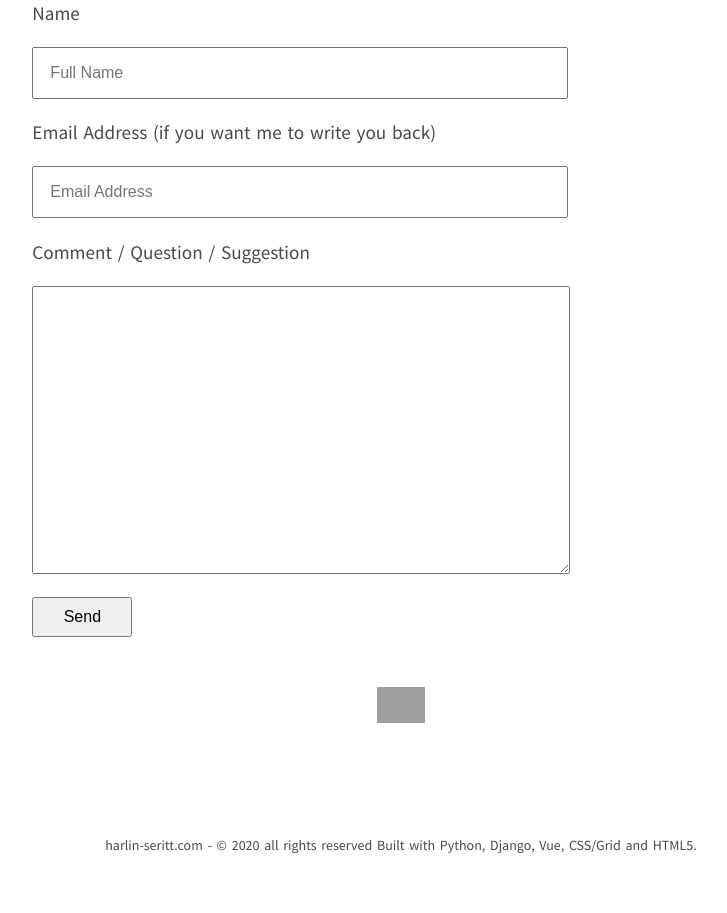
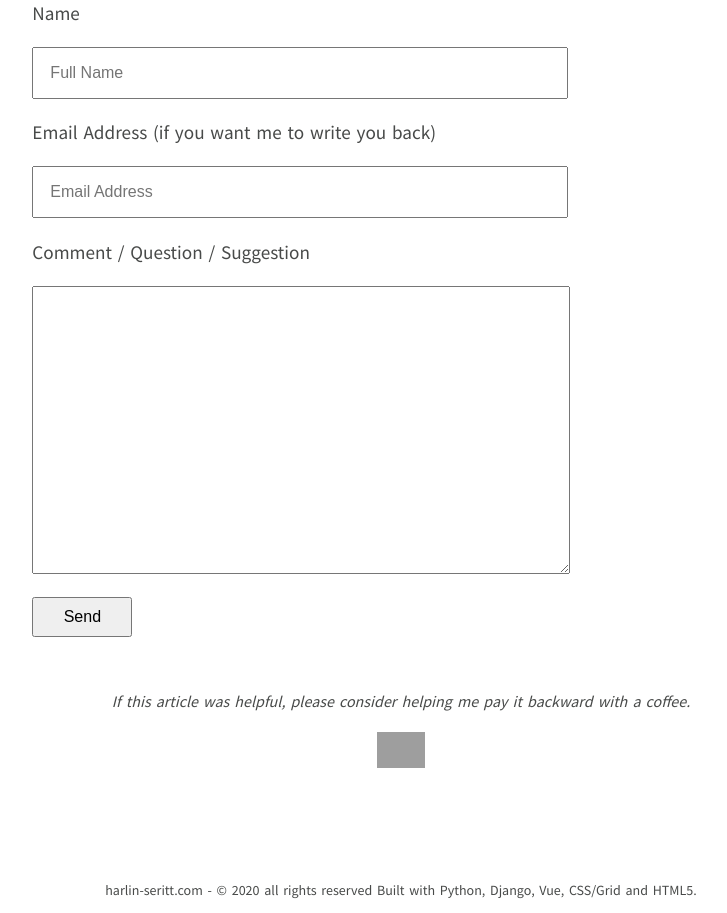
Before and after one commit to hseritt/django-blog-2, a Django app: page /blog/ in a window 1280 px wide. Shown: the part 3396-4309 px from the top of the page, without its empty margins (239-966 px from the left). Before the commit the page ends 4250 px from the top, so only its background shows below. Run offline with Django 3.2, Linux system fonts and the light colour scheme; data that the repository does not hold is empty; some libraries are stand-ins or nearby versions; grey boxes are pictures that could not be loaded.

Commit message:
Add text above ko-fi link

```diff
--- a/blog/templates/blog/base.html
+++ b/blog/templates/blog/base.html
@@ -35,6 +35,7 @@
     {% endblock %}
 
     <div style="text-align: center; margin-top:50px;">
+      <p style="font-style:italic; font-size:16px;">If this article was helpful, please consider helping me pay it backward with a coffee.</p>
       <a href='https://ko-fi.com/K3K71FAY4'
         target='_blank'>
         <img height='36'
```
